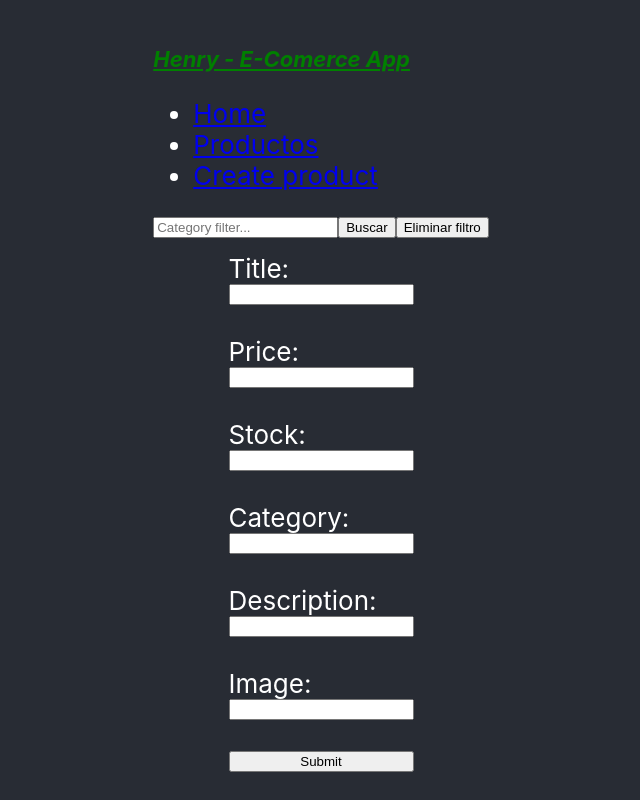
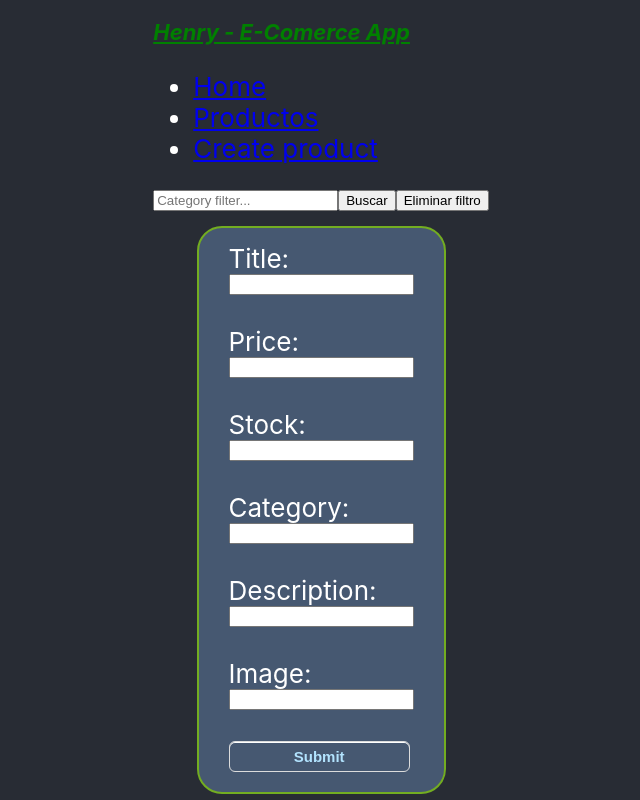
Before and after one commit to matiasgutierrezok/Henry-Ecommerce, a React (Create React App) app in the folder client/: page /createproduct in a window 1280 px wide. Shown: the whole page, without its empty margins (319-959 px from the left). Built offline with nearby package versions, Linux system fonts and the light colour scheme; no server answers; the HTML template or start-up script is replaced by a standard one.

Commit message:
se agrego un poco de css sobre CreateProduct

```diff
--- a/client/src/components/createproduct/CreateProduct.css
+++ b/client/src/components/createproduct/CreateProduct.css
@@ -1,7 +1,33 @@
 .myform {
+	padding: 15px 30px;
 	display: flex;
 	flex-direction: column;
-	margin-top: 15px;
+	margin: 5px 0;
+	background-color: #465871;
+	/* borde redondeado */
+	border-radius: 25px;
+  border: 2px solid #73AD21;
+}
 
-
+.btnCreacteProduct {
+  margin: 0 2% 3% 0;
+	box-shadow:inset 0px 1px 0px 0px #ffffff;
+	background-color:  transparent;
+	border-radius:  6px;
+	border:  1px solid #dcdcdc;
+	display:  inline-block;
+	cursor: pointer;
+	color: #b2e3fe;
+	font-family:  Arial;
+	font-size:  15px;
+	font-weight:  bold;
+	padding:  6px 9px;
+	text-decoration:  none;
 }
+.btnCreacteProduct:hover {
+	background-color:transparent;
+}
+.btnCreacteProduct:active {
+	position:relative;
+	top:1px;
+}
--- a/client/src/components/createproduct/CreateProduct.jsx
+++ b/client/src/components/createproduct/CreateProduct.jsx
@@ -42,6 +42,8 @@
     }
 
 
+
+
     return (
       <div>
           <form className='myform' name="myForm"  onSubmit={enviar} >
@@ -52,7 +54,7 @@
             Description: <input type="text" name="fdescription" value={newProduct.description} onChange={e => setNewProduct({...newProduct, description: e.target.value})}/> <br/>
             Image: <input type="text" name="fimage" value={newProduct.picture}  onChange={e => setNewProduct({...newProduct, picture: e.target.value})}/> <br/>
 
-            <input type="submit" value="Submit" />
+            <input className='btnCreacteProduct' type="submit" value="Submit" />
           </form>
       </div>
     );
```
